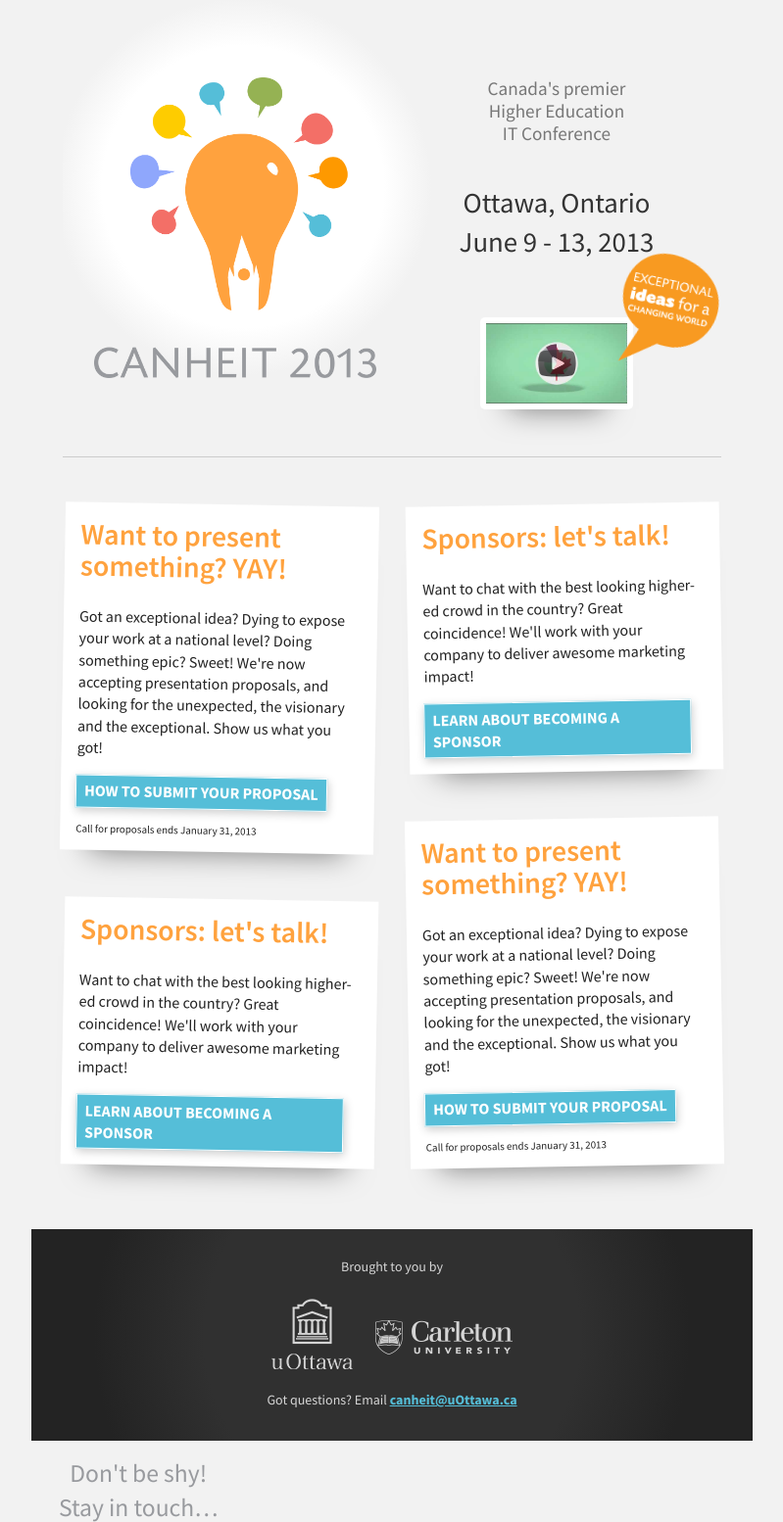
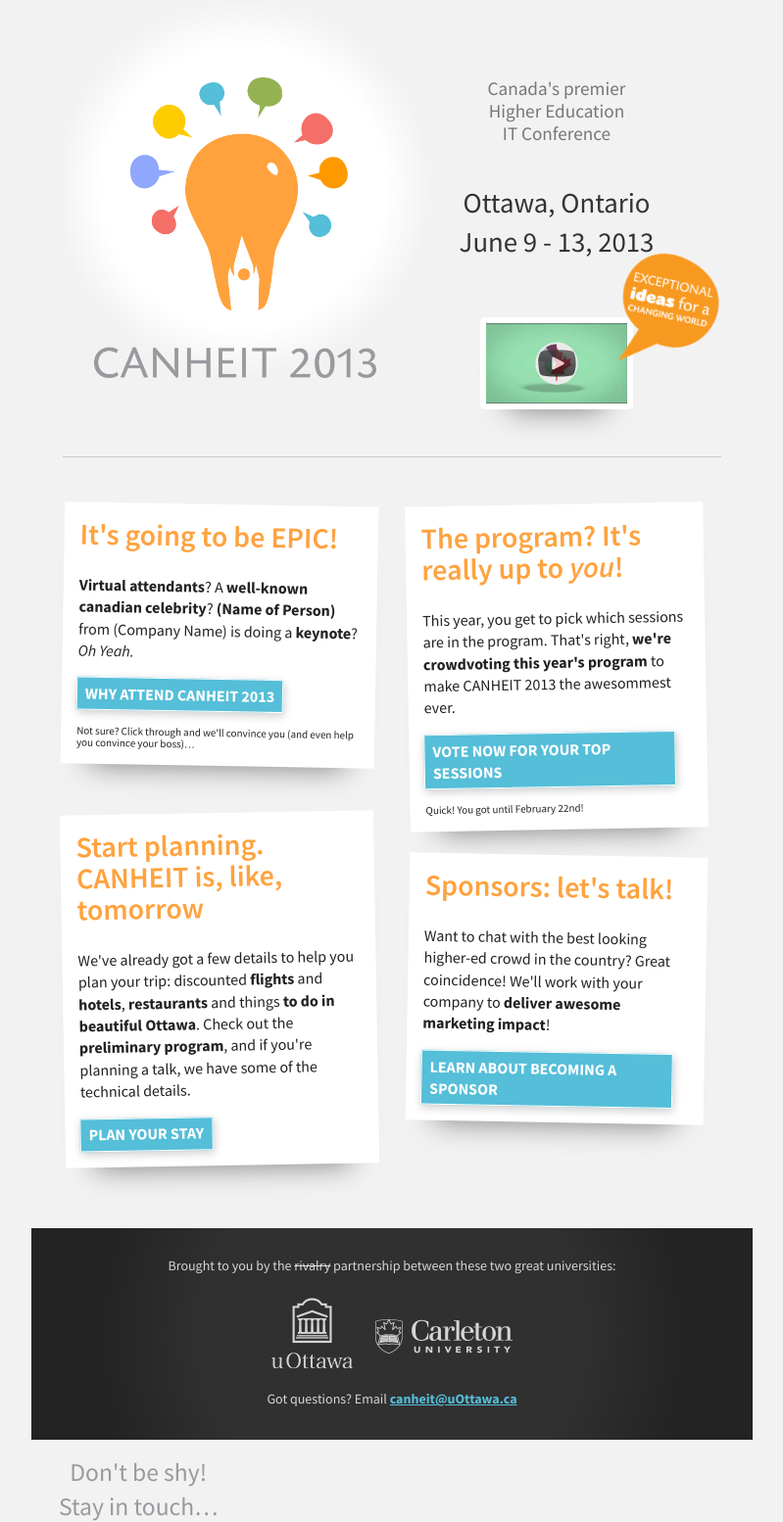
Before and after one commit to CANHEIT/CANHEIT-2013, a PHP site: page /foo/ in a window 1280 px wide. Shown: the part 17-1571 px from the top of the page at 98% size, without its empty margins (240-1039 px from the left). Run offline with PHP 8.4, Linux system fonts and the light colour scheme; some libraries are stand-ins or nearby versions.

Commit message:
- Modified the content of the home page to reflect the message priorities for Feb. 1st

```diff
--- a/css/screen.css
+++ b/css/screen.css
@@ -562,7 +562,7 @@ p.theme {
   }
 
   /* line 361, ../sass/screen.sass */
-  .home div#proposals, .home div#sponsors, .home div#proposals2, .home div#sponsors2 {
+  .home #options .item {
     background: white;
     margin: 1em 3em 2em -1em;
     padding: 1em;
@@ -572,16 +572,16 @@ p.theme {
     box-shadow: 0px 30px 30px -30px rgba(0, 0, 0, 0.5);
   }
   /* line 367, ../sass/screen.sass */
-  .home div#proposals h2, .home div#sponsors h2, .home div#proposals2 h2, .home div#sponsors2 h2 {
+  .home #options .item h2 {
     margin-top: 0;
   }
   /* line 369, ../sass/screen.sass */
-  .home div#proposals *:last-child, .home div#sponsors *:last-child, .home div#proposals2 *:last-child, .home div#sponsors2 *:last-child {
+  .home #options .item *:last-child {
     margin-bottom: 0;
   }
 
   /* line 373, ../sass/screen.sass */
-  .home div#proposals, .home div#sponsors2 {
+  .home div#why-attend, .home div#sponsors {
     transform: rotate(1deg);
     -ms-transform: rotate(1deg);
     -moz-transform: rotate(1deg);
@@ -590,7 +590,7 @@ p.theme {
   }
 
   /* line 380, ../sass/screen.sass */
-  .home div#sponsors, .home div#proposals2 {
+  .home div#crowdvote, .home div#your-stay {
     margin-right: -1em;
     transform: rotate(-1deg);
     -ms-transform: rotate(-1deg);
--- a/index.html
+++ b/index.html
@@ -39,36 +39,36 @@
 
 					<div id="options">
 
-          <div id="proposals" class="item">
-  					<h2>Want to present something? YAY!</h2>
-  					<p>Got an exceptional idea? Dying to expose your work at a national level? Doing something epic? Sweet! We're now accepting presentation proposals, and looking for the unexpected, the visionary and the exceptional. Show us what you got!</p>
-  					<a class="button" href="proposals/">How to submit your proposal</a>
-  					<p class="note">Call for proposals ends January 31, 2013</p>
+          <div id="why-attend" class="item">
+  					<h2>It's going to be EPIC!</h2>
+  					<p><strong>Virtual attendants</strong>? A <strong>well-known canadian celebrity</strong>? <strong>(Name of Person)</strong> from (Company Name) is doing a <strong>keynote</strong>? <em>Oh Yeah.</em></p>
+  					<a class="button" href="why-attend/">Why attend CANHEIT 2013</a>
+  					<p class="note">Not sure? Click through and we'll convince you (and even help you convince your boss)&hellip;</p>
   				</div>
 
-  				<div id="sponsors" class="item">
-  					<h2>Sponsors: let's talk!</h2>
-  					<p>Want to chat with the best looking higher-ed crowd in the country? Great coincidence! We'll work with your company to deliver awesome marketing impact!</p>
-  					<a class="button" href="sponsors/">Learn about becoming a sponsor</a>
+  				<div id="crowdvote" class="item">
+  					<h2>The program? It's really up to <em>you</em>!</h2>
+  					<p>This year, you get to pick which sessions are in the program. That's right, <strong>we're crowdvoting this year's program</strong> to make CANHEIT 2013 the awesommest ever.</p>
+  					<a class="button" href="#crowdvote">Vote now for your top sessions</a>
+  					<p class="note">Quick! You got until February 22nd!</p>
   				</div>
 
-  				<div id="proposals2" class="item">
-  					<h2>Want to present something? YAY!</h2>
-  					<p>Got an exceptional idea? Dying to expose your work at a national level? Doing something epic? Sweet! We're now accepting presentation proposals, and looking for the unexpected, the visionary and the exceptional. Show us what you got!</p>
-  					<a class="button" href="proposals/">How to submit your proposal</a>
-  					<p class="note">Call for proposals ends January 31, 2013</p>
-  				</div>
+          <div id="your-stay" class="item">
+          	<h2>Start planning. CANHEIT is, like, tomorrow</h2>
+          	<p>We've already got a few details to help you plan your trip: discounted <strong>flights</strong> and <strong>hotels</strong>, <strong>restaurants</strong> and things <strong>to do in beautiful Ottawa</strong>. Check out the <strong>preliminary program</strong>, and if you're planning a talk, we have some of the technical details.</p>
+          	<a class="button" href="your-stay/">Plan your stay</a>
+          </div>
 
-          <div id="sponsors2" class="item">
+          <div id="sponsors" class="item">
           	<h2>Sponsors: let's talk!</h2>
-          	<p>Want to chat with the best looking higher-ed crowd in the country? Great coincidence! We'll work with your company to deliver awesome marketing impact!</p>
+          	<p>Want to chat with the best looking higher-ed crowd in the country? Great coincidence! We'll work with your company to <strong>deliver awesome marketing impact</strong>!</p>
           	<a class="button" href="sponsors/">Learn about becoming a sponsor</a>
           </div>
 
   				</div><!-- /#options -->
 
 					<div id="organizers">
-					  <h2>Brought to you by</h2>
+					  <h2>Brought to you by the <del>rivalry</del> <add>partnership</add> between these two great universities:</h2>
 
 					  <div class="logos">
   					  <a class="uottawa-logo" href="http://www.uOttawa.ca">University of Ottawa</a>
--- a/sass/screen.sass
+++ b/sass/screen.sass
@@ -358,7 +358,7 @@ p.theme
     max-width: 42em
     margin: 0 auto
     padding: 1em 1em 1em 2em
-  .home div#proposals, .home div#sponsors, .home div#proposals2, .home div#sponsors2
+  .home #options .item
     background: white
     margin: 1em 3em 2em -1em
     padding: 1em
@@ -370,14 +370,14 @@ p.theme
       margin-bottom: 0
     -webkit-box-shadow:  0px 30px 30px -30px rgba(0, 0, 0, .5)
     box-shadow:  0px 30px 30px -30px rgba(0, 0, 0, .5)
-  .home div#proposals, .home div#sponsors2
+  .home div#why-attend, .home div#sponsors
     transform: rotate(1deg)
     -ms-transform: rotate(1deg) /* IE 9 */
     -moz-transform: rotate(1deg) /* Firefox */
     -webkit-transform: rotate(1deg) /* Safari and Chrome */
     -o-transform: rotate(1deg) /* Opera */
 
-  .home div#sponsors, .home div#proposals2
+  .home div#crowdvote, .home div#your-stay
     margin-right: -1em
     transform: rotate(-1deg)
     -ms-transform: rotate(-1deg) /* IE 9 */
```
